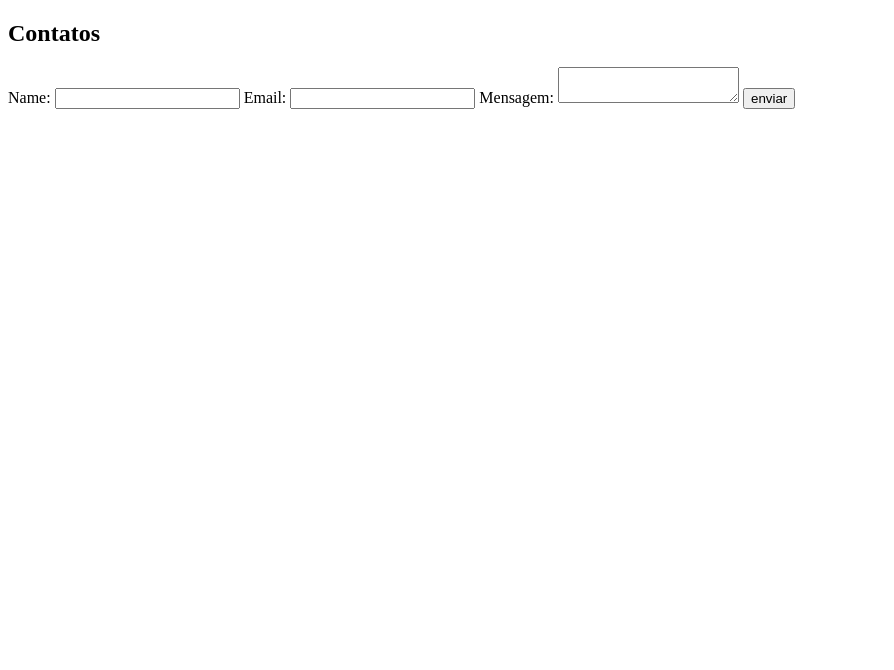
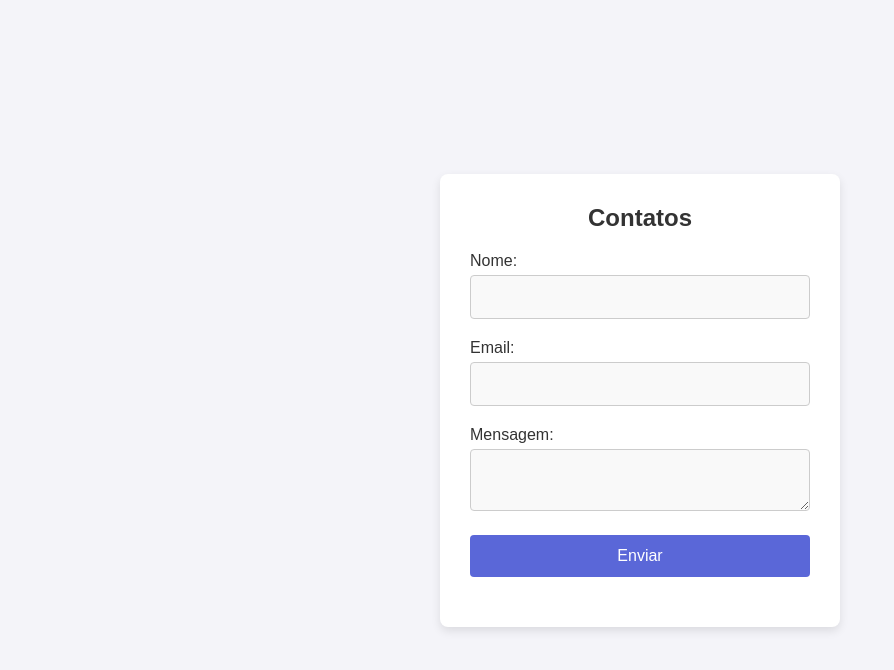
Before and after one commit to genilsonsantos128/primeira-aula-devaria, a plain HTML site: page index.html in a window 1280 px wide. Shown: the whole page, without its empty margins (0-894 px from the left). Drawn offline with Linux system fonts and the light colour scheme.

Commit message:
Add files via upload

```diff
--- a/index.html
+++ b/index.html
@@ -3,19 +3,16 @@
 <head>
     <meta charset="UTF-8">
     <meta name="viewport" content="width=device-width, initial-scale=1.0">
-    <title>projeto sem limites</title>
+    <title>Projeto Sem Limites</title>
 
     <link rel="stylesheet" href="styles.css">
 
     <script src="https://cdn.jsdelivr.net/npm/emailjs-com@2.4.1/dist/email.min.js"></script>
 
     <script type="text/javascript">
-
-
-       (function(){
-            emails.init("C41SlctzzG_SX-5q3"); //chave_publica
+        (function(){
+            emailjs.init("C41SlctzzG_SX-5q3"); // chave pública
         })();
-
     </script>
 </head>
 <body>
@@ -25,16 +22,16 @@
 
         <form id="contact_form">
 
-            <label>Name:</label>
+            <label>Nome:</label>
             <input type="text" id="name" name="user_name" required>
 
             <label>Email:</label>
             <input type="email" id="email" name="user_email" required>
 
             <label>Mensagem:</label>
-            <textarea id="" id="Mensagem" name="Mensagem" required></textarea>
+            <textarea id="Mensagem" name="message" required></textarea>
 
-            <button type="submit">enviar</button>
+            <button type="submit">Enviar</button>
 
             <p id="response"></p>
 
@@ -46,29 +43,25 @@
 
                 const form = document.getElementById('contact_form');
 
-                //adiciona uma listener ao formulario que detecta o envia
-                form.addEventListener('submit', function(event){
-                        event.preventDefault(); //previne o carregamento da page
+                // adiciona um listener ao formulário para capturar o envio
+                form.addEventListener("submit", function(event){
+                    event.preventDefault(); // previne o carregamento da página
 
-                        emailjs.sendForm('service_5wxc0nw','template_jo88d7q', this)
-
-                        .then(function(response){
-                            // se o evio for sucesso envia essa mensagem
-                            document.getElementById('response').innerText= 'email sent sucesso';
-                            form.reset();//limpa o formulario
-
-                        }, function(error) {
-                            // se não for sucesso envia essa mensagem falide
-                        document.getElementById('response').innerText = 'falide';
-
-                        });
+                    emailjs.sendForm("service_5wxc0nw","template_8wmocdc", this)
+                    .then(function(response){
+                        // se o envio for sucesso, exibe essa mensagem
+                        document.getElementById("response").innerText= "Email enviado com sucesso!";
+                        form.reset(); // limpa o formulário
+                    }, function(error) {
+                        // se falhar, exibe essa mensagem
+                        document.getElementById("response").innerText = "Falha no envio do email.";
+                    });
                 });
 
             </script>
 
         </div>
 
-
     </div>
 
 </body>
--- a/styles.css
+++ b/styles.css
@@ -0,0 +1,103 @@
+/* Reset básico */
+* {
+    margin: 0;
+    padding: 0;
+    box-sizing: border-box;
+}
+
+body {
+    font-family: 'Arial', sans-serif;
+    background-color: #f4f4f9;
+    display: flex;
+    justify-content: center;
+    align-items: center;
+    height: 100vh;
+    margin: 0;
+}
+
+/* Container do formulário */
+.form-container {
+    background-color: #fff;
+    padding: 30px;
+    box-shadow: 0 4px 10px rgba(0, 0, 0, 0.1);
+    border-radius: 8px;
+    width: 100%;
+    max-width: 400px;
+    text-align: center;
+}
+
+/* Título */
+h2 {
+    font-size: 24px;
+    color: #333;
+    margin-bottom: 20px;
+}
+
+/* Estilização dos labels */
+label {
+    display: block;
+    font-size: 16px;
+    color: #333;
+    margin-bottom: 5px;
+    text-align: left;
+}
+
+/* Campos de input */
+input[type="text"],
+input[type="email"],
+textarea {
+    width: 100%;
+    padding: 12px;
+    margin-bottom: 20px;
+    border: 1px solid #ccc;
+    border-radius: 4px;
+    font-size: 16px;
+    outline: none;
+    background-color: #f9f9f9;
+    transition: border-color 0.3s ease-in-out;
+}
+
+input[type="text"]:focus,
+input[type="email"]:focus,
+textarea:focus {
+    border-color: #5a67d8;
+}
+
+/* Botão de enviar */
+button[type="submit"] {
+    background-color: #5a67d8;
+    color: white;
+    border: none;
+    padding: 12px 20px;
+    font-size: 16px;
+    border-radius: 4px;
+    cursor: pointer;
+    width: 100%;
+    transition: background-color 0.3s ease-in-out;
+}
+
+button[type="submit"]:hover {
+    background-color: #434190;
+}
+
+/* Mensagem de resposta */
+#response {
+    margin-top: 20px;
+    font-size: 14px;
+    color: #28a745;
+}
+
+/* Estilos para dispositivos móveis */
+@media (max-width: 600px) {
+    .form-container {
+        padding: 20px;
+    }
+
+    h2 {
+        font-size: 20px;
+    }
+
+    button[type="submit"] {
+        padding: 10px 15px;
+    }
+}
```
